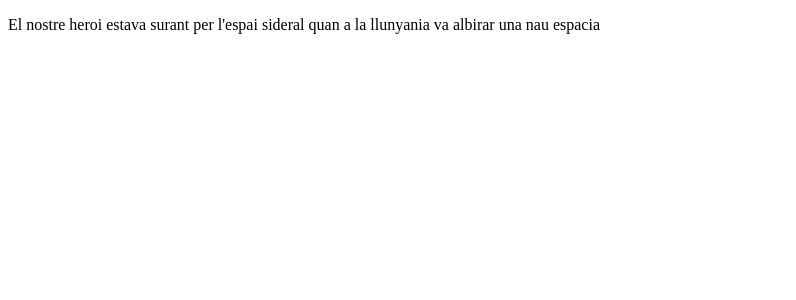
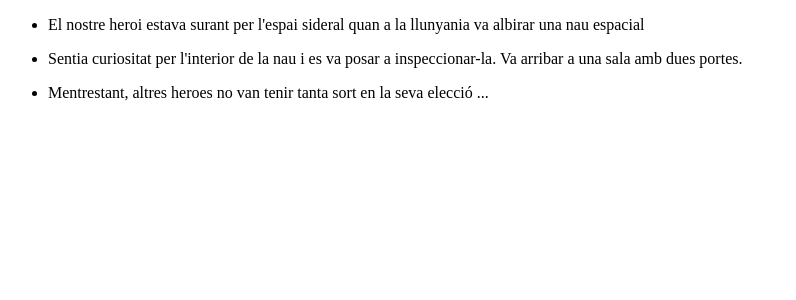
Before and after one commit to brokestar7/sprint-6-Angular-Adrian-IT-, an Angular app in the folder my-app/: page / in a window 1280 px wide. Shown: the top 300 px of the page, without its empty margins (0-796 px from the left). Built offline with nearby package versions, Linux system fonts and the light colour scheme.

Commit message:
arreglando el for

```diff
--- a/my-app/src/app/app.component.html
+++ b/my-app/src/app/app.component.html
@@ -1,3 +1,3 @@
 <span></span>
 
-<app-home></app-home>
+<app-home [textos]="textos"></app-home>
--- a/my-app/src/app/app.component.ts
+++ b/my-app/src/app/app.component.ts
@@ -1,4 +1,5 @@
 import { Component } from '@angular/core';
+import { cuento } from './interface';
 
 
 @Component({
@@ -8,4 +9,28 @@ import { Component } from '@angular/core';
 })
 export class AppComponent {
 
+
+  public textos :cuento[] = [
+
+    {texto:"El nostre heroi estava surant per l'espai sideral quan a la llunyania va albirar una nau espacial"},
+    {texto:"Sentia curiositat per l'interior de la nau i es va posar a inspeccionar-la. Va arribar a una sala amb dues portes."},
+    {texto:"Mentrestant, altres heroes no van tenir tanta sort en la seva elecció ..."}
+
+
+  ]
+
+
+
+
+
+
+
+
+
+
+
+  //   texto  = ["El nostre heroi estava surant per l'espai sideral quan a la llunyania va albirar una nau espacial",
+  //   "Sentia curiositat per l'interior de la nau i es va posar a inspeccionar-la. Va arribar a una sala amb dues portes.",
+  //   "Mentrestant, altres heroes no van tenir tanta sort en la seva elecció ..."
+  // ];
 }
--- a/my-app/src/app/escena/escena.component.html
+++ b/my-app/src/app/escena/escena.component.html
@@ -1,4 +1,6 @@
-<p>El nostre heroi estava surant per l'espai sideral quan a la llunyania va albirar una nau espacia</p>
+<!-- <p>El nostre heroi estava surant per l'espai sideral quan a la llunyania va albirar una nau espacia</p> -->
 <div>
-
+    <ul *ngFor="let textoCuento of textos">
+        <li >{{textoCuento.texto}}</li>
+    </ul>
 </div>
--- a/my-app/src/app/escena/escena.component.ts
+++ b/my-app/src/app/escena/escena.component.ts
@@ -1,4 +1,5 @@
 import { Component, OnInit, Input } from '@angular/core';
+import { cuento } from '../interface';
 
 @Component({
   selector: 'app-escena',
@@ -7,7 +8,9 @@ import { Component, OnInit, Input } from '@angular/core';
 })
 export class EscenaComponent implements OnInit {
 
-  @Input() textosEs:any;
+  // @Input() textosEs:any;
+
+  @Input()  public textos :cuento[] = [{texto:""}] ;
 
   constructor() { }
 
--- a/my-app/src/app/home/home.component.html
+++ b/my-app/src/app/home/home.component.html
@@ -2,8 +2,4 @@
 
 </p>
 
-<!-- <app-escena></app-escena> -->
-
-<app-escena textosEs="frases">
-
-</app-escena>
+<app-escena [textos]="textos"></app-escena>
--- a/my-app/src/app/home/home.component.ts
+++ b/my-app/src/app/home/home.component.ts
@@ -1,4 +1,5 @@
-import { Component, OnInit } from '@angular/core';
+import { Component, Input, OnInit } from '@angular/core';
+import { cuento } from '../interface';
 
 @Component({
   selector: 'app-home',
@@ -7,22 +8,19 @@ import { Component, OnInit } from '@angular/core';
 })
 export class HomeComponent implements OnInit {
 
-
+  @Input()  public textos :cuento[] = [{texto:""}] ;
 
 
   constructor() {
 
-    interface cuento {
-      texto: any;
-    }
 
-    class textos implements cuento {
-      texto  = ["El nostre heroi estava surant per l'espai sideral quan a la llunyania va albirar una nau espacial",
-      "Sentia curiositat per l'interior de la nau i es va posar a inspeccionar-la. Va arribar a una sala amb dues portes.",
-      "Mentrestant, altres heroes no van tenir tanta sort en la seva elecció ..."
-    ];
-  }
-  var frases = textos;
+  //   class textos implements cuento {
+  //     texto  = ["El nostre heroi estava surant per l'espai sideral quan a la llunyania va albirar una nau espacial",
+  //     "Sentia curiositat per l'interior de la nau i es va posar a inspeccionar-la. Va arribar a una sala amb dues portes.",
+  //     "Mentrestant, altres heroes no van tenir tanta sort en la seva elecció ..."
+  //   ];
+  // }
+  // var frases = textos;
 
 }
 
--- /dev/null
+++ b/my-app/src/app/interface.ts
@@ -0,0 +1,6 @@
+
+export interface cuento {
+
+        texto:any;
+
+    }
```
